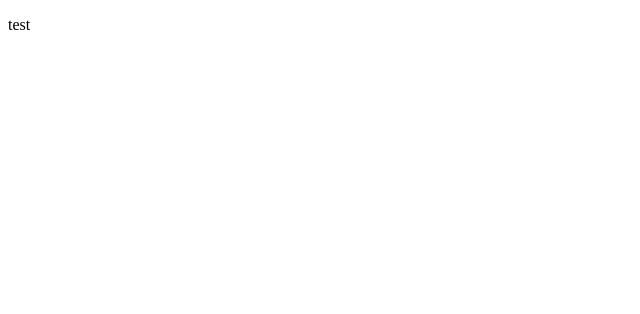
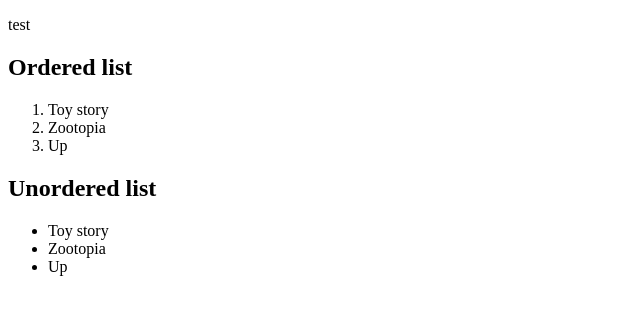
Before and after one commit to JungHyun0902/zero_base, a plain HTML site: page web/index.html in a window 1280 px wide. Shown: the whole page, without its empty margins (0-640 px from the left). Drawn offline with Linux system fonts and the light colour scheme.

Commit message:
test_list

```diff
--- a/web/index.html
+++ b/web/index.html
@@ -9,5 +9,18 @@
 </head>
 <body>
   <p>test</p>
+
+  <h2>Ordered list</h2>
+  <ol>
+    <li>Toy story</li>
+    <li>Zootopia</li>
+    <li>Up</li>
+  </ol>
+  <h2>Unordered list</h2>
+  <ul>
+    <li>Toy story</li>
+    <li>Zootopia</li>
+    <li>Up</li>
+  </ul>
 </body>
 </html>
```
